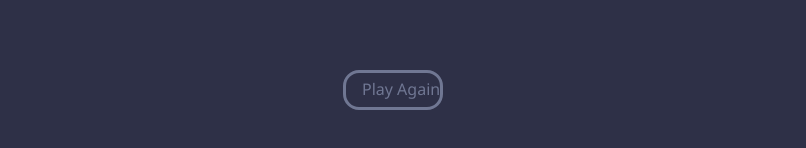
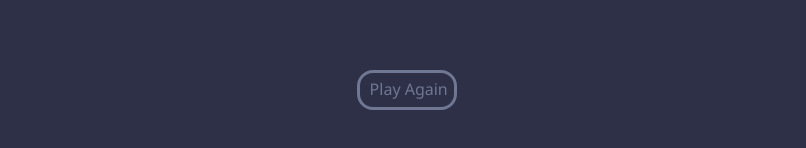
Before and after one commit to despinaki/Quiz_Project, a React app: page /results in a window 1280 px wide. Shown: the part 208-356 px from the top of the page, without its empty margins (233-1039 px from the left). Built offline with nearby package versions, Linux system fonts and the light colour scheme.

Commit message:
add styling

```diff
--- a/src/components/Players.js
+++ b/src/components/Players.js
@@ -27,7 +27,7 @@ class Players extends React.Component {
         let players = Array(this.props.players).fill(`Player`)
         return (
             players.map((item, index) => (
-                <div key={index}>
+                <div key={index} className="players">
                 <label>{item}{index + 1}</label>
                 <input type ="text" name={index} onChange={this.handleChange} placeholder="Enter your name"/>
                 </div>
--- a/src/components/Questions.css
+++ b/src/components/Questions.css
@@ -10,7 +10,7 @@
 }
 
 #btn-group {
-    margin-left: 5%;
+    margin-right: 25%;
     background-color: #2E3047;
     margin-bottom: 5%;
 }
--- a/src/components/ResultsForm.css
+++ b/src/components/ResultsForm.css
@@ -1,5 +1,4 @@
 .results{
-
     font-size: 25px;
     margin-left:40%;
     color: azure;
@@ -7,5 +6,6 @@
 
 #results-submit {
     margin-top: 10%;
-    margin-left: 45%;
+    /* margin-left: 40%; */
+    justify-self: center;
 }
--- a/src/components/ResultsForm.js
+++ b/src/components/ResultsForm.js
@@ -59,7 +59,7 @@ class ResultsForm extends Component {
             <div>
                 <h1>And the winner is...</h1>
                 {this.props.answers ? this.displayScore() : "Answers are not here"}
-                <input type="submit" style={{paddingTop: "4px"}} className = "button" id="results-submit" value="Play Again" onClick={this.goToHome}/>
+                <input type="submit" style={{paddingTop: "4px",paddingLeft: "0.75%"}} className = "button" id="results-submit" value="Play Again" onClick={this.goToHome}/>
             </div>
         )
     }
--- a/src/containers/Quiz.css
+++ b/src/containers/Quiz.css
@@ -6,7 +6,7 @@
 
 #submit-end{
    margin-left: 45%;
-   margin-bottom: 2%;
+   padding-bottom: 20px;
 }
 
 #container {
```
